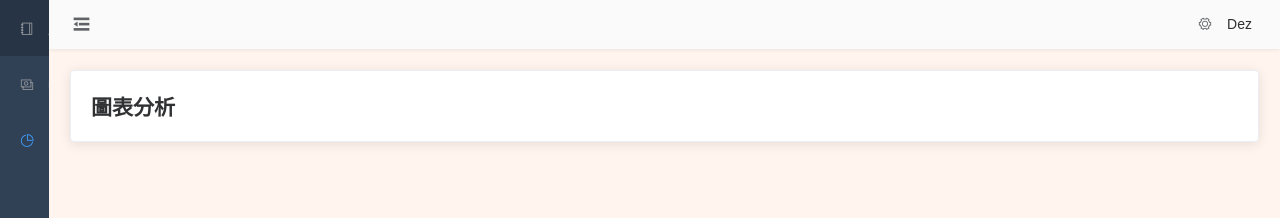
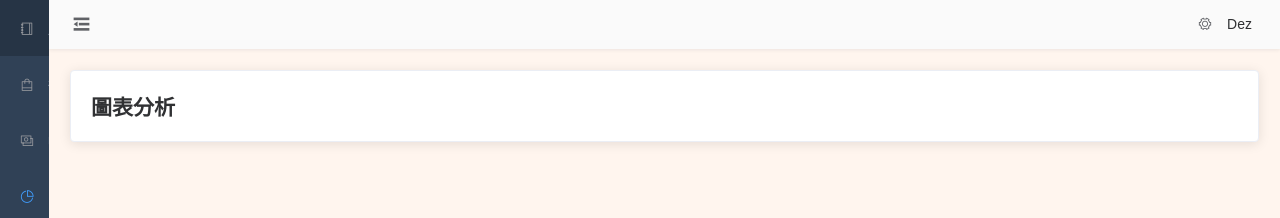
Before and after one commit to ckchuang-dev/richbook, a Vue app: page /charts in a window 1280 px wide. Shown: the top 218 px of the page. Built offline with nearby package versions, Linux system fonts and the light colour scheme.

Commit message:
Init to-buy-list

```diff
--- a/src/router.js
+++ b/src/router.js
@@ -19,6 +19,12 @@ export default new Router({
           meta: { title: '月記帳本', icon: 'el-icon-notebook-1' }
         },
         {
+          path: '/buy',
+          name: 'buy',
+          component: () => import('./views/Buy'),
+          meta: { title: '待購清單', icon: 'el-icon-shopping-bag-1' }
+        },
+        {
           path: '/account',
           name: 'account',
           component: () => import('./views/Account'),
--- /dev/null
+++ b/src/views/Buy/index.vue
@@ -0,0 +1,18 @@
+<template>
+  <el-card>
+    <h2>待購清單</h2>
+
+  </el-card>
+</template>
+
+<script>
+  export default {
+    name: 'Buy',
+    data() {
+      return {}
+    }
+  }
+</script>
+
+<style lang="scss">
+</style>
```
